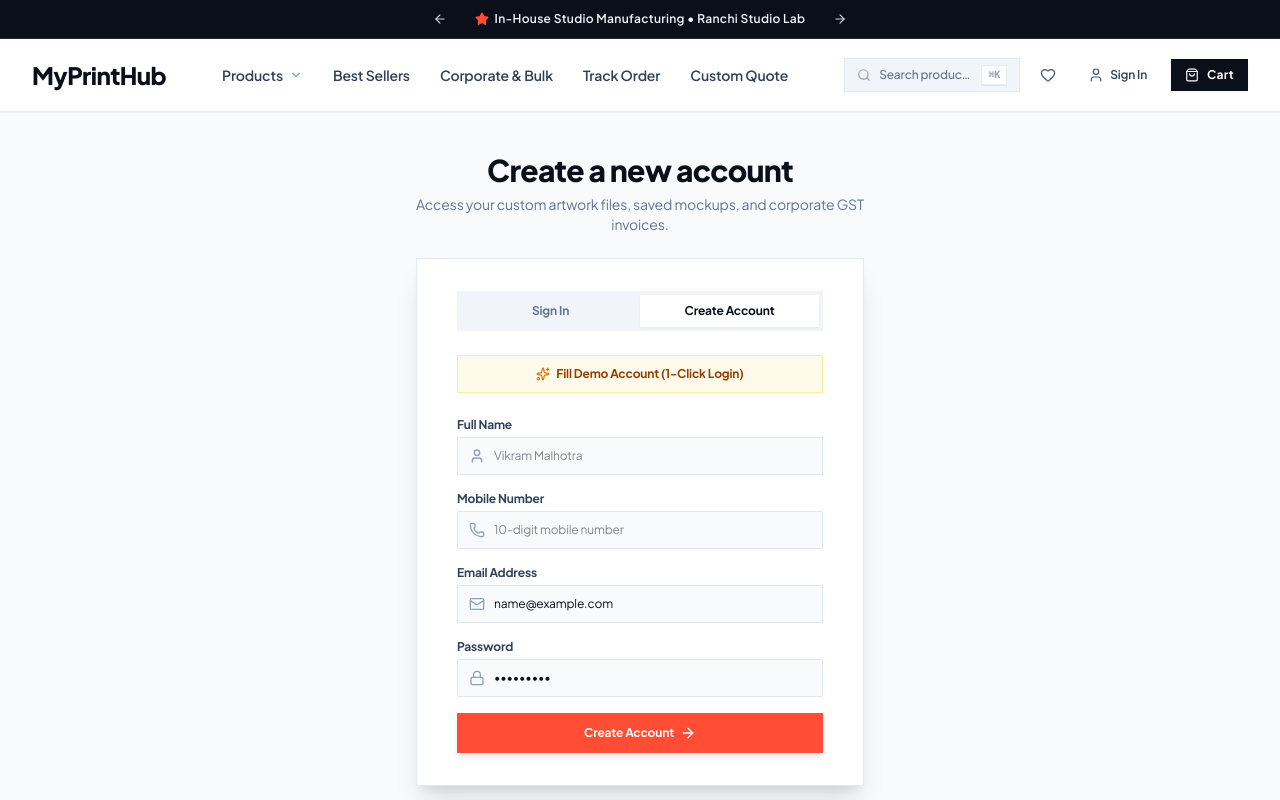
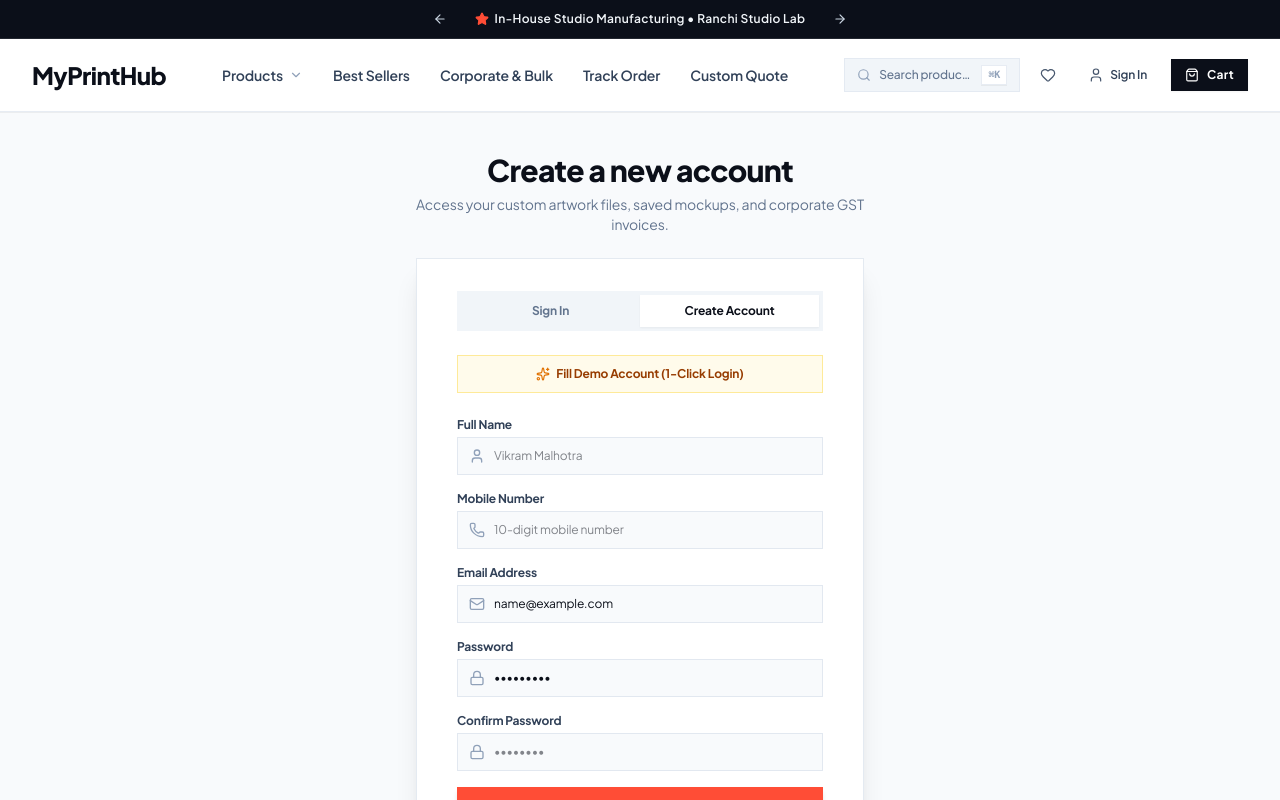
Before and after one commit to saheb1727/Web_Project, a Next.js app: page /auth in a window 1280 px wide. Both pictures are taken after typing "name@example.com", "Sample123" into the empty fields and a click on the button "Create Account". Shown: the top 800 px of the page. Built offline with nearby package versions, Linux system fonts and the light colour scheme.

Commit message:
Add confirm password field with real-time matching validation on signup

```diff
--- a/src/app/auth/page.tsx
+++ b/src/app/auth/page.tsx
@@ -26,6 +26,7 @@ export default function AuthPage() {
   const [activeTab, setActiveTab] = useState<"login" | "signup">("login");
   const [email, setEmail] = useState("");
   const [password, setPassword] = useState("");
+  const [confirmPassword, setConfirmPassword] = useState("");
   const [name, setName] = useState("");
   const [phone, setPhone] = useState("");
   const [isSubmitting, setIsSubmitting] = useState(false);
@@ -37,6 +38,18 @@ export default function AuthPage() {
 
   const handleSubmit = (e: React.FormEvent) => {
     e.preventDefault();
+
+    if (activeTab === "signup") {
+      if (password !== confirmPassword) {
+        showToast("Passwords do not match. Please verify.", "error");
+        return;
+      }
+      if (password.length < 6) {
+        showToast("Password must be at least 6 characters long.", "error");
+        return;
+      }
+    }
+
     setIsSubmitting(true);
 
     setTimeout(() => {
@@ -334,7 +347,7 @@ export default function AuthPage() {
                       value={name}
                       onChange={(e) => setName(e.target.value)}
                       placeholder="Vikram Malhotra"
-                      className="w-full pl-9 pr-3 py-2.5 text-xs bg-slate-50 border border-slate-200 rounded-none focus:outline-none focus:border-[#1E1B4B]"
+                      className="w-full pl-9 pr-3 py-2.5 text-xs bg-slate-50 border border-slate-200 rounded-none focus:outline-none focus:border-[#0B0F19]"
                     />
                   </div>
                 </div>
@@ -351,7 +364,7 @@ export default function AuthPage() {
                       value={phone}
                       onChange={(e) => setPhone(e.target.value)}
                       placeholder="10-digit mobile number"
-                      className="w-full pl-9 pr-3 py-2.5 text-xs bg-slate-50 border border-slate-200 rounded-none focus:outline-none focus:border-[#1E1B4B]"
+                      className="w-full pl-9 pr-3 py-2.5 text-xs bg-slate-50 border border-slate-200 rounded-none focus:outline-none focus:border-[#0B0F19]"
                     />
                   </div>
                 </div>
@@ -370,7 +383,7 @@ export default function AuthPage() {
                   value={email}
                   onChange={(e) => setEmail(e.target.value)}
                   placeholder="name@company.com"
-                  className="w-full pl-9 pr-3 py-2.5 text-xs bg-slate-50 border border-slate-200 rounded-none focus:outline-none focus:border-[#1E1B4B]"
+                  className="w-full pl-9 pr-3 py-2.5 text-xs bg-slate-50 border border-slate-200 rounded-none focus:outline-none focus:border-[#0B0F19]"
                 />
               </div>
             </div>
@@ -387,10 +400,38 @@ export default function AuthPage() {
                   value={password}
                   onChange={(e) => setPassword(e.target.value)}
                   placeholder="••••••••"
-                  className="w-full pl-9 pr-3 py-2.5 text-xs bg-slate-50 border border-slate-200 rounded-none focus:outline-none focus:border-[#1E1B4B]"
+                  className="w-full pl-9 pr-3 py-2.5 text-xs bg-slate-50 border border-slate-200 rounded-none focus:outline-none focus:border-[#0B0F19]"
                 />
               </div>
             </div>
+
+            {activeTab === "signup" && (
+              <div>
+                <label className="text-xs font-bold text-slate-700 block mb-1">
+                  Confirm Password
+                </label>
+                <div className="relative">
+                  <Lock className="w-4 h-4 text-slate-400 absolute left-3 top-1/2 -translate-y-1/2" />
+                  <input
+                    type="password"
+                    required
+                    value={confirmPassword}
+                    onChange={(e) => setConfirmPassword(e.target.value)}
+                    placeholder="••••••••"
+                    className={`w-full pl-9 pr-3 py-2.5 text-xs bg-slate-50 border rounded-none focus:outline-none transition-colors ${
+                      confirmPassword && confirmPassword !== password
+                        ? "border-red-400 focus:border-red-500"
+                        : "border-slate-200 focus:border-[#0B0F19]"
+                    }`}
+                  />
+                </div>
+                {confirmPassword && confirmPassword !== password && (
+                  <p className="text-[11px] text-red-500 font-medium mt-1">
+                    Passwords do not match
+                  </p>
+                )}
+              </div>
+            )}
 
             <button
               type="submit"
```
